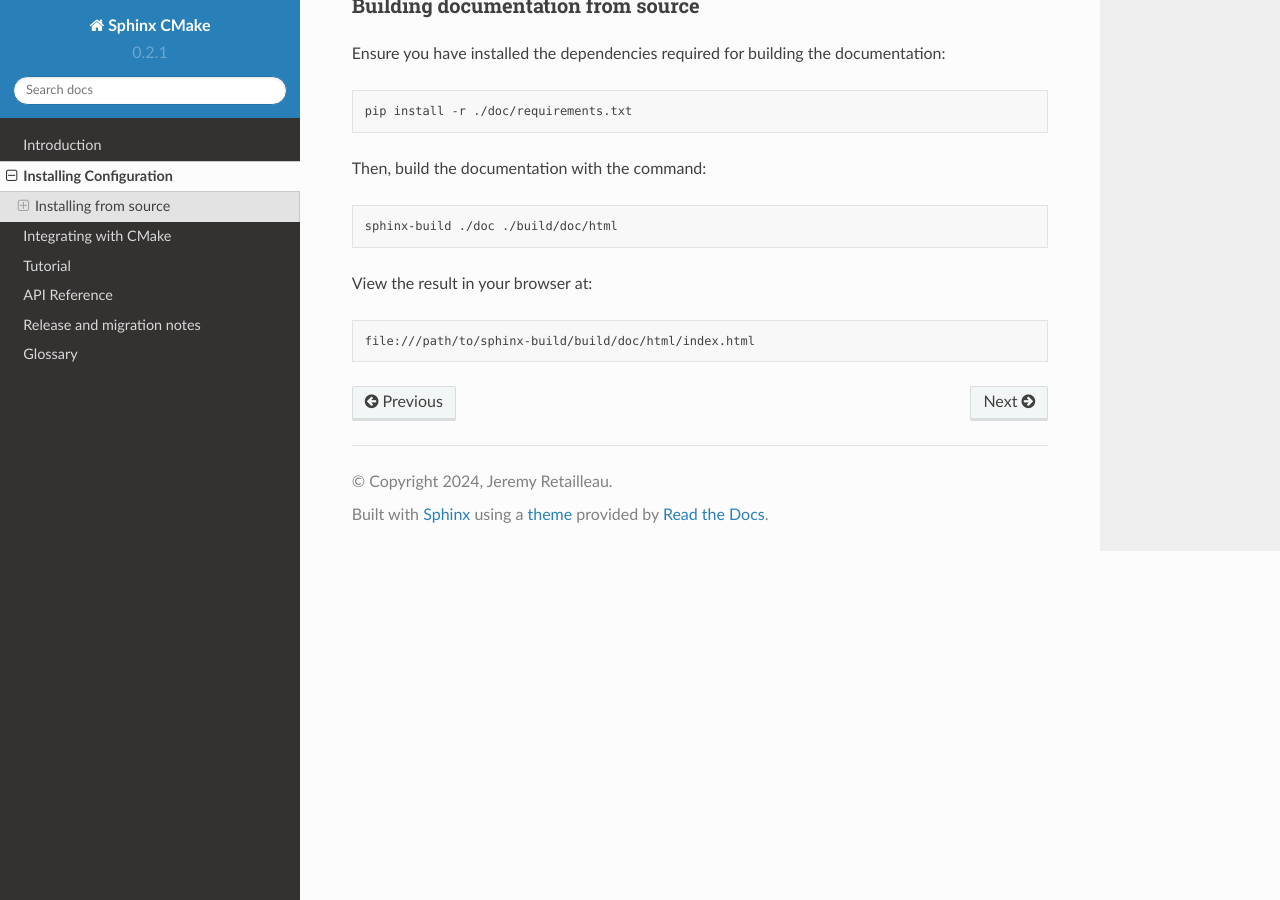
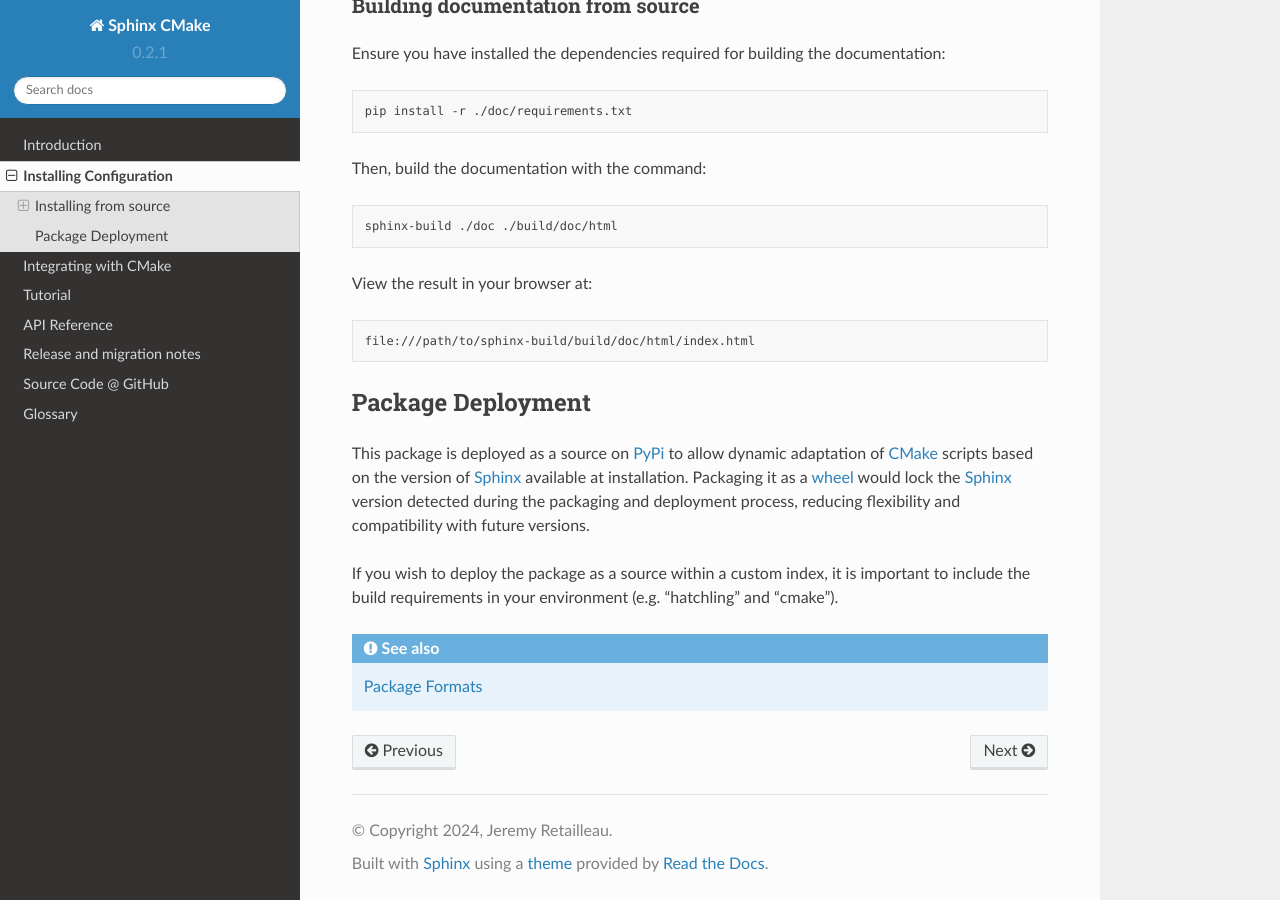
Before and after one commit to python-cmake/sphinx-cmake, a Sphinx documentation site: the page built from doc/installing.rst, in a window 1280 px wide and 900 px high, scrolled down 1010 px. Built offline with Sphinx 7.4.7 and the Read the Docs theme 2.0.0, drawn with Linux system fonts in a browser that asks for light colours.

Commit message:
Fixed CMake Version Upper Bound and update doc.

```diff
--- a/doc/index.rst
+++ b/doc/index.rst
@@ -15,4 +15,5 @@
     tutorial
     api_reference
     release/index
+    Source Code @ GitHub <https://github.com/python-cmake/sphinx-cmake>
     glossary
--- a/doc/installing.rst
+++ b/doc/installing.rst
@@ -60,3 +60,20 @@
 View the result in your browser at::
 
     file:///path/to/sphinx-build/build/doc/html/index.html
+
+.. _installing/deployment:
+
+Package Deployment
+==================
+
+This package is deployed as a source on `PyPi <https://pypi.org/project/sphinx-cmake/>`_
+to allow dynamic adaptation of :term:`CMake` scripts based on the version of :term:`Sphinx`
+available at installation. Packaging it as a
+`wheel <https://packaging.python.org/en/latest/specifications/binary-distribution-format>`_
+would lock the :term:`Sphinx` version detected during the packaging and deployment process,
+reducing flexibility and compatibility with future versions.
+
+If you wish to deploy the package as a source within a custom index, it is important to include
+the build requirements in your environment (e.g. "hatchling" and "cmake").
+
+.. seealso:: `Package Formats <https://packaging.python.org/en/latest/discussions/package-formats>`_
--- a/pyproject.toml
+++ b/pyproject.toml
@@ -2,7 +2,7 @@
 requires = [
     "hatchling >= 1.4; python_version >= '3'",
     "setuptools >= 44; python_version < '3'",
-    "cmake >= 3.20, < 3.30"
+    "cmake >= 3.20, < 3.31"
 ]
 build-backend = "build_backend"
 backend-path = ["."]
```
Also changed, not shown: doc/release/release_notes.rst (+14 -0 lines).
